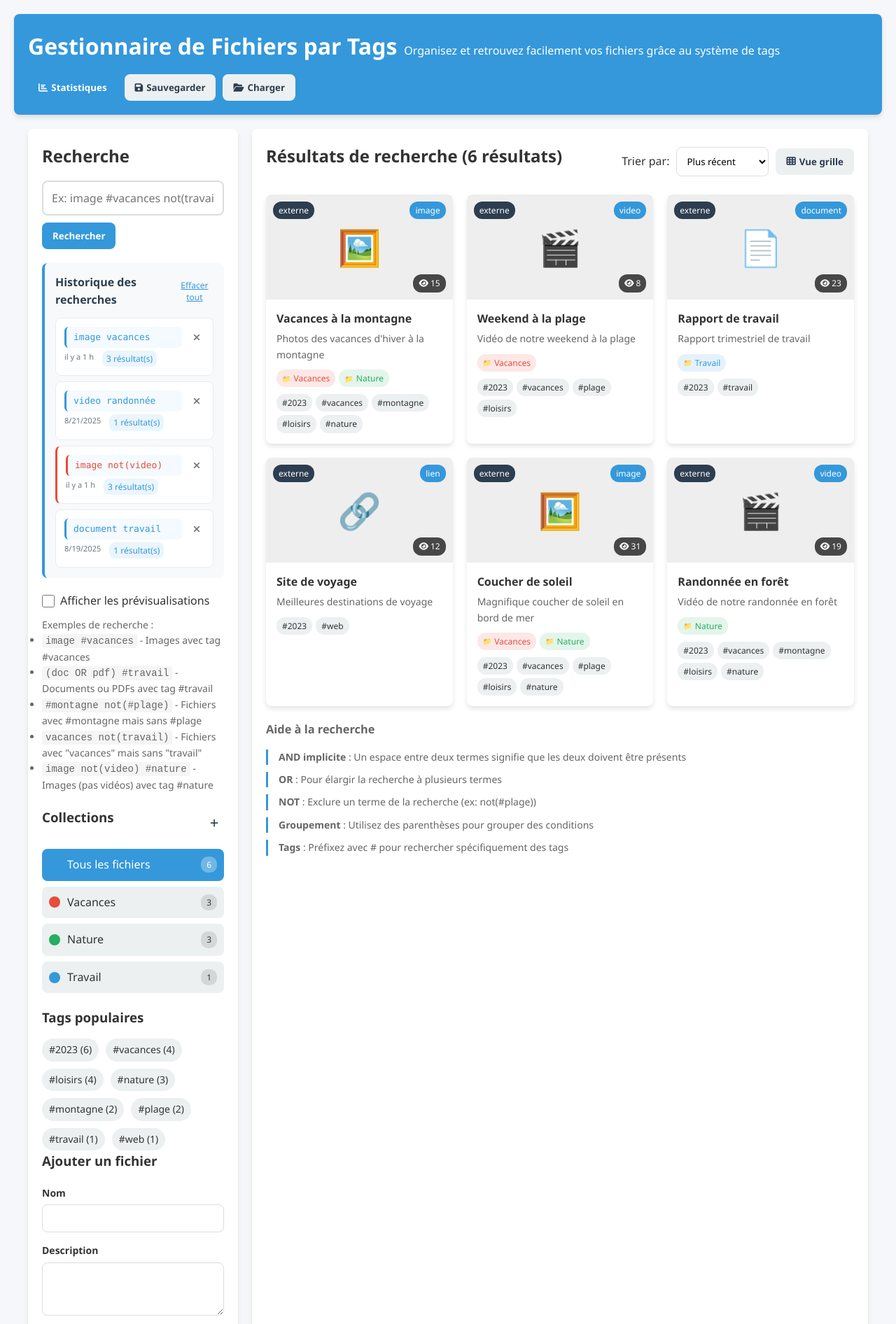
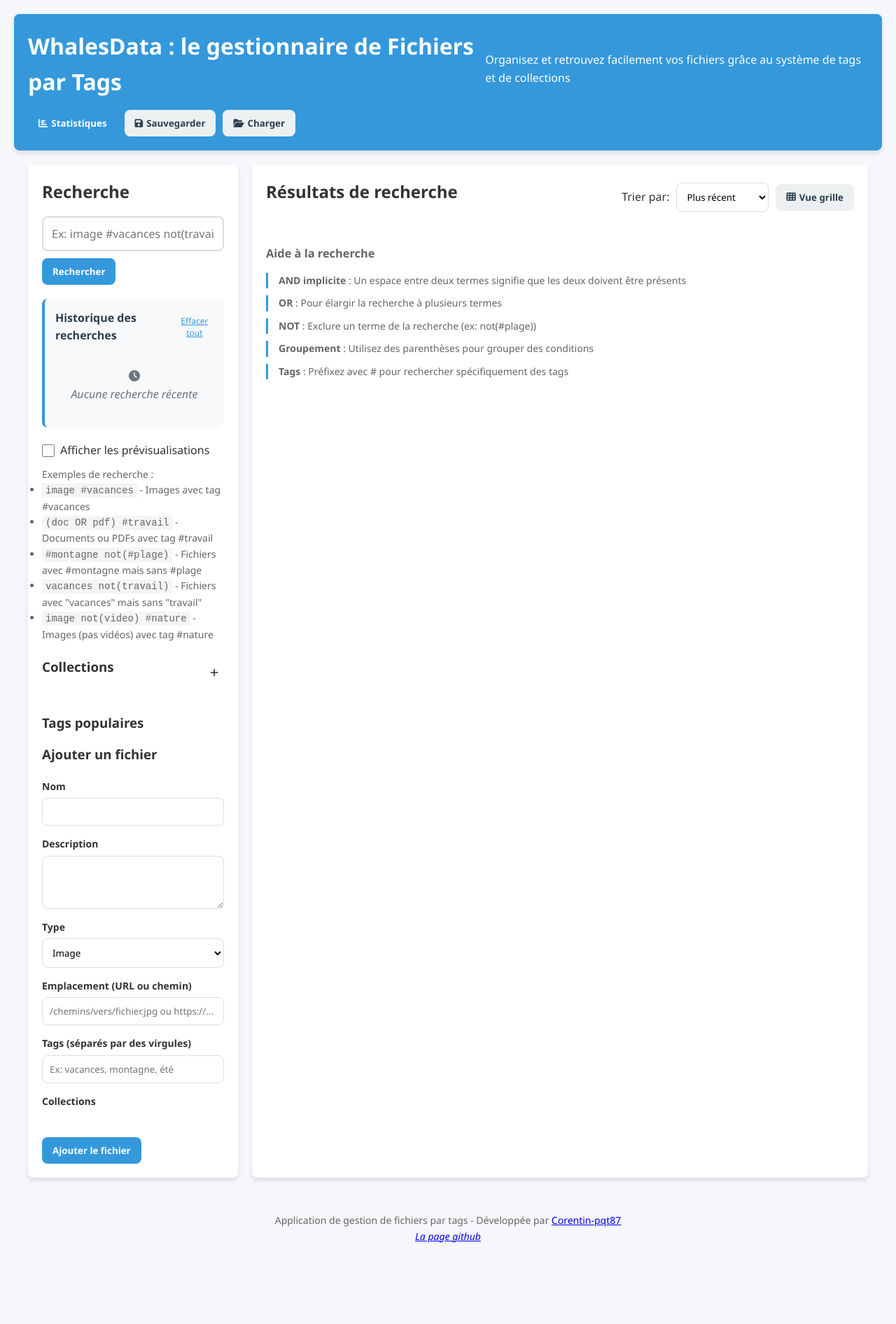
Before and after one commit to Corentin-pqt87/Whales-Data, a plain HTML site: page index.html in a window 1280 px wide. Shown: the top 1892 px of the page at 70% size. After the commit the page ends 1818 px from the top, so only its background shows below. Drawn offline with Linux system fonts and the light colour scheme.

Commit message:
acceuil sans exemple

```diff
--- a/index.html
+++ b/index.html
@@ -3,7 +3,7 @@
 <head>
     <meta charset="UTF-8">
     <meta name="viewport" content="width=device-width, initial-scale=1.0">
-    <title>Gestionnaire de Fichiers par Tags</title>
+    <title>WhalesData</title>
     <link rel="stylesheet" href="https://cdnjs.cloudflare.com/ajax/libs/font-awesome/6.4.0/css/all.min.css">
     <link rel="stylesheet" href="style/style.css">
     <link rel="shortcut icon" href="asset/img/logo.png" type="image/png">
@@ -11,8 +11,8 @@
 <body>
     <header>
         <div>
-            <h1>Gestionnaire de Fichiers par Tags</h1>
-            <p>Organisez et retrouvez facilement vos fichiers grâce au système de tags</p>
+            <h1>WhalesData : le gestionnaire de Fichiers par Tags</h1>
+            <p>Organisez et retrouvez facilement vos fichiers grâce au système de tags et de collections</p>
         </div>
         <div>
             <button class="btn btn-primary" id="viewStatsBtn">
@@ -281,7 +281,10 @@
     </div>
 
     <footer>
-        <p>Application de gestion de fichiers par tags - Développée selon le cahier des charges</p>
+        <p>Application de gestion de fichiers par tags - Développée par <a href="https://github.com/Corentin-pqt87">Corentin-pqt87</a></p>
+        <address>
+            <a href="https://github.com/Corentin-pqt87/Whales-Data/tree/main">La page github</a>
+        </address>
     </footer>
 
     <script src="script/script.js"></script>
--- a/script/script.js
+++ b/script/script.js
@@ -1007,32 +1007,9 @@ function loadData() {
 }
 
 // Initialisation avec quelques exemples de données
+// Initialisation avec quelques exemples de données
 function initSampleData() {
     // Ajout de quelques fichiers exemple
-    // Ajouter quelques recherches d'exemple
-    // Ajouter des recherches d'exemple réalistes
-    searchHistory = [
-        {
-            query: 'image vacances',
-            timestamp: new Date(Date.now() - 3600000).toISOString(),
-            resultCount: 3
-        },
-        {
-            query: 'video randonnée',
-            timestamp: new Date(Date.now() - 86400000).toISOString(),
-            resultCount: 1
-        },
-        {
-            query: 'image not(video)',
-            timestamp: new Date(Date.now() - 3600000).toISOString(),
-            resultCount: 3
-        },
-        {
-            query: 'document travail',
-            timestamp: new Date(Date.now() - 259200000).toISOString(),
-            resultCount: 1
-        }
-    ];
     const sampleFiles = [
         {
             id: generateId('image'),
@@ -1146,10 +1123,38 @@ function initSampleData() {
     sampleFiles[4].collections = [collections[0].id, collections[2].id];
     sampleFiles[5].collections = [collections[2].id];
 
+    // Ajouter des recherches d'exemple dans l'historique
+    searchHistory = [
+        {
+            query: 'image vacances',
+            timestamp: new Date(Date.now() - 3600000).toISOString(),
+            resultCount: 3
+        },
+        {
+            query: 'video randonnée',
+            timestamp: new Date(Date.now() - 86400000).toISOString(),
+            resultCount: 1
+        },
+        {
+            query: 'image not(video)',
+            timestamp: new Date(Date.now() - 3600000).toISOString(),
+            resultCount: 3
+        },
+        {
+            query: 'document travail',
+            timestamp: new Date(Date.now() - 259200000).toISOString(),
+            resultCount: 1
+        }
+    ];
+
+    // Sauvegarder l'historique d'exemple dans le localStorage
+    localStorage.setItem('searchHistory', JSON.stringify(searchHistory));
+
     // Affichage initial
     updateCollectionsList();
     updateCollectionsSelect();
     updateTagsCloud();
+    updateSearchHistory(); // Mettre à jour l'affichage de l'historique
     displayFiles(files);
     document.getElementById('resultsCount').textContent = `(${files.length} résultats)`;
 }
@@ -1355,6 +1360,9 @@ function loadSearchHistory() {
             console.error('Erreur lors du chargement de l\'historique:', e);
             searchHistory = [];
         }
+    } else {
+        // Si pas d'historique sauvegardé, initialiser avec un tableau vide
+        searchHistory = [];
     }
     updateSearchHistory();
 }
@@ -1463,4 +1471,5 @@ document.addEventListener('DOMContentLoaded', function() {
     enhanceSearchExperience();
     // ... le reste de l'initialisation ...
 });
-initSampleData();
+// initSampleData();
+searchHistory = []
```
